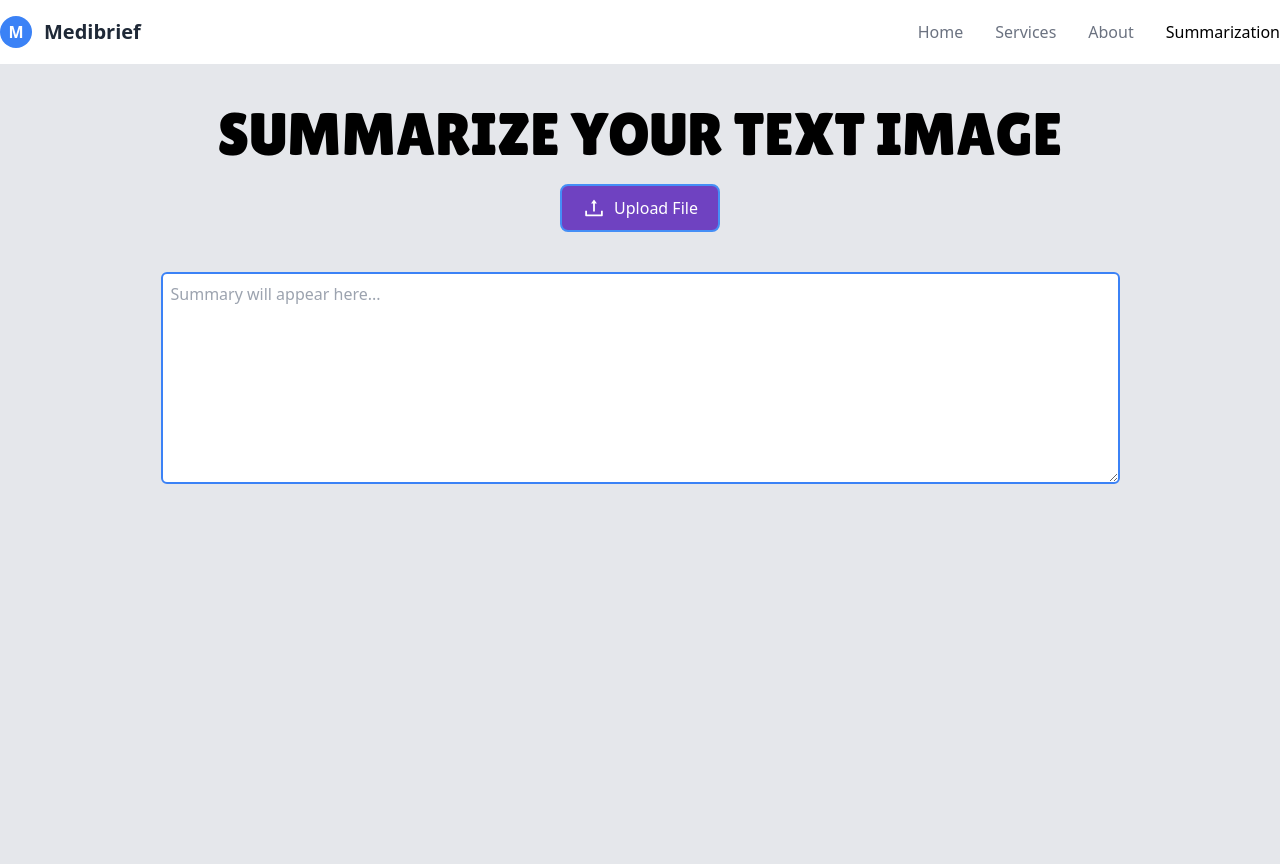
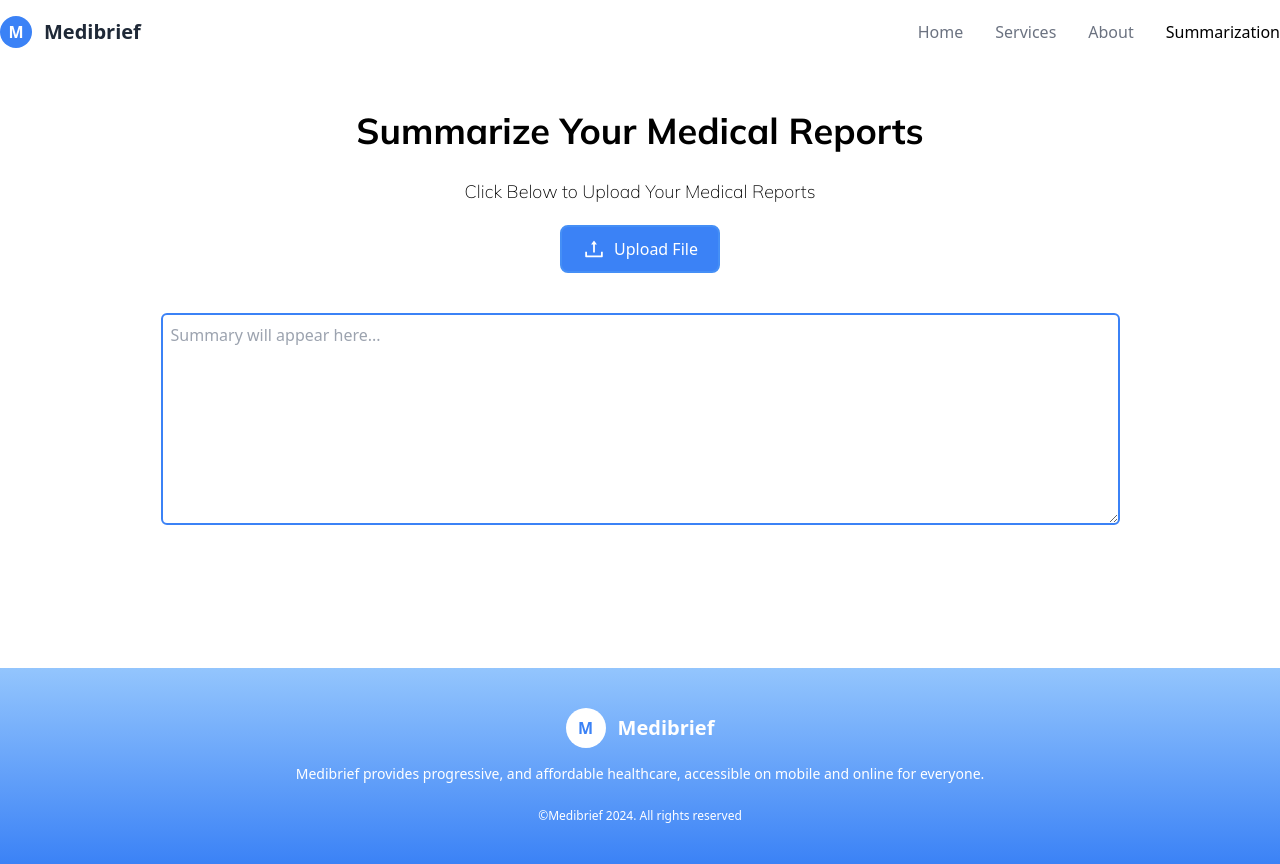
Before and after one commit to NiharPhansalkar/medibrief, a React (Vite) app in the folder frontend/: page / in a window 1280 px wide. Both pictures are taken after a click on the button "Summarization". Built offline with nearby package versions, Linux system fonts and the light colour scheme.

Commit message:
text font changed on summarization page and added footer to summarization page

```diff
--- a/frontend/src/App.jsx
+++ b/frontend/src/App.jsx
@@ -28,7 +28,7 @@ const App = () => {
         <Route path="/intro" element={<div className="bg-white-200 h-full flex items-center"><IntroSection /></div>} />
         <Route path="/service" element={<div className="bg-white-200 h-full flex items-center"><OurServices /></div>} />
         <Route path="/john-snow" element={<div className="bg-gray-200 h-full flex items-center"><JohnSnow /></div>} />
-        <Route path="/summarization" element={<div className="bg-gray-200 h-full flex items-center"><Summarization /></div>} />
+        <Route path="/summarization" element={<div className="bg-gray-200 h-full flex flex-col items-center"><Summarization /><Footer/></div>} />
         {/* <Route path="/team" element={<div className="bg-gray-200 flex items-center"><Team /></div>} /> */}
         <Route path="/imgtotext" element={<div className="#FFF8E8 flex items-center justify-center min-h-screen "><ImgToText /></div>} />
       </Routes>
--- a/frontend/src/components/Summarization.jsx
+++ b/frontend/src/components/Summarization.jsx
@@ -84,8 +84,9 @@ const Summarization = () => {
   };
 
   return (
-    <div className="flex justify-start items-center flex-col w-full p-5 h-full" id="summarize">
-      <h2 className="font-medium text-6xl font-lilitaOne my-5">SUMMARIZE YOUR TEXT IMAGE</h2>
+    <div className="flex justify-start items-center flex-col w-full p-5 h-full bg-white" id="summarize">
+      <h2 className="heading-font my-5">Summarize Your Medical Reports</h2>
+      <h2 className="subheading-font mb-5">Click Below to Upload Your Medical Reports</h2>
 
       <input
         ref={inputRef}
--- a/frontend/src/styles/fileUpload.css
+++ b/frontend/src/styles/fileUpload.css
@@ -1,5 +1,19 @@
+@import url('https://fonts.googleapis.com/css2?family=Mulish:ital,wght@0,200..1000;1,200..1000&display=swap');
+
+.heading-font {
+    font-family: "Mulish", sans-serif !important;
+    font-size: 36px;
+    font-weight: bold;
+}
+
+.subheading-font {
+    font-family: "Mulish", sans-serif !important;
+    font-size: 18px !important;
+    font-weight: lighter !important;
+}
+
 .file-btn {
-  background-color: #6f42c1;
+  background-color: rgb(59 130 246);
   color: white;
   padding: 10px 20px;
   font-size: 16px;
@@ -11,7 +25,8 @@
 }
 
 .file-btn:hover {
-  background-color: #563d7c;
+  background-color: white;
+  color: rgb(59 130 246);
 }
 
 .file-card {
@@ -27,7 +42,7 @@
 }
 
 .icon {
-  color: #6f42c1;
+  color: rgb(59 130 246);
 }
 
 .file-info {
@@ -46,7 +61,7 @@
 }
 
 .progress {
-  background-color: #6f42c1;
+  background-color: rgb(59 130 246);
   height: 100%;
   border-radius: 4px;
 }
@@ -57,7 +72,7 @@
 }
 
 .upload-btn {
-  background-color: #6f42c1;
+  background-color: rgb(59 130 246);
   color: white;
   padding: 10px 20px;
   font-size: 16px;
```
